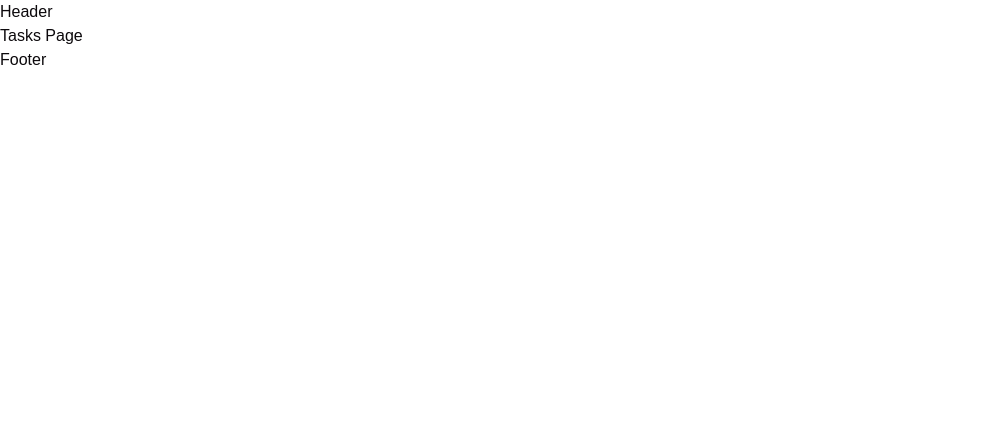
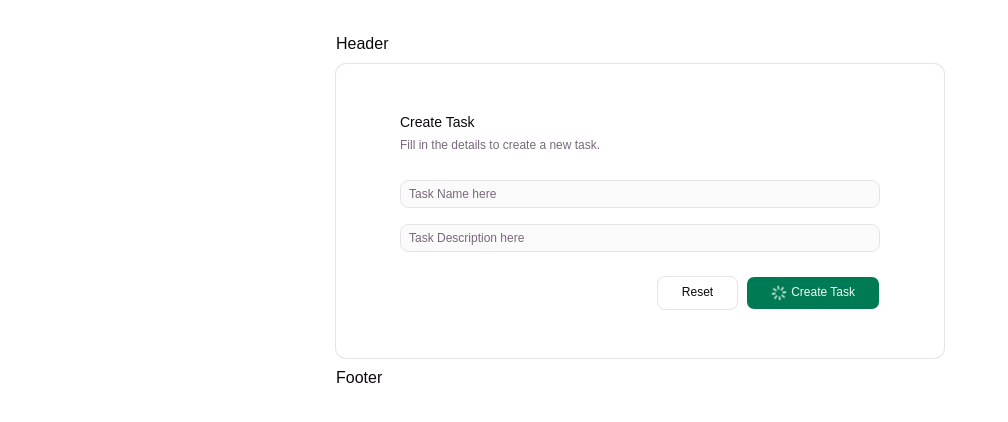
Before and after one commit to dominicpam89/tanstack-react-refresher-01-task-manager, a React (Vite) app: page /tasks in a window 1280 px wide. Shown: the top 422 px of the page, without its empty margins (0-1008 px from the left). Built offline with nearby package versions, Linux system fonts and the light colour scheme.

Commit message:
update UI for all pages and components

```diff
--- a/src/components/TaskCard.tsx
+++ b/src/components/TaskCard.tsx
@@ -1,3 +1,48 @@
+import { Button } from '@/components/ui/button'
+import {
+  Card,
+  CardContent,
+  CardDescription,
+  CardFooter,
+  CardHeader,
+  CardTitle,
+} from '@/components/ui/card'
+import { Input } from '@/components/ui/input'
+import { Label } from '@/components/ui/label'
+import { SpinnerCustom } from './ui/spinner-custom'
+
 export default function TaskCard() {
-  return <div></div>
+  return (
+    <Card className="p-2 md:p-12 gap-6">
+      <CardHeader>
+        <CardTitle>Create Task</CardTitle>
+        <CardDescription>Fill in the details to create a new task.</CardDescription>
+      </CardHeader>
+      <CardContent>
+        <div className="grid w-full items-center gap-4">
+          <Label htmlFor="task-name" className="hidden">
+            Task Name
+          </Label>
+          <Input name="task-name" id="task-name" placeholder="Task Name here" />
+          <Label htmlFor="task-description" className="hidden">
+            Task Description
+          </Label>
+          <Input
+            name="task-description"
+            id="task-description"
+            placeholder="Task Description here"
+          />
+        </div>
+      </CardContent>
+      <CardFooter className="flex gap-2 justify-end">
+        <Button variant="outline" className="px-6 py-4 cursor-pointer">
+          Reset
+        </Button>
+        <Button size="lg" className="px-6 py-4 cursor-pointer">
+          <SpinnerCustom />
+          Create Task
+        </Button>
+      </CardFooter>
+    </Card>
+  )
 }
--- /dev/null
+++ b/src/components/ui/label.tsx
@@ -0,0 +1,22 @@
+import * as React from "react"
+import { Label as LabelPrimitive } from "radix-ui"
+
+import { cn } from "@/lib/utils"
+
+function Label({
+  className,
+  ...props
+}: React.ComponentProps<typeof LabelPrimitive.Root>) {
+  return (
+    <LabelPrimitive.Root
+      data-slot="label"
+      className={cn(
+        "flex items-center gap-2 text-xs/relaxed leading-none font-medium select-none group-data-[disabled=true]:pointer-events-none group-data-[disabled=true]:opacity-50 peer-disabled:cursor-not-allowed peer-disabled:opacity-50",
+        className
+      )}
+      {...props}
+    />
+  )
+}
+
+export { Label }
--- /dev/null
+++ b/src/components/ui/spinner-custom.tsx
@@ -0,0 +1,13 @@
+import { LoaderIcon } from 'lucide-react'
+import { cn } from '@/lib/utils'
+
+export function SpinnerCustom({ className, ...props }: React.ComponentProps<'svg'>) {
+  return (
+    <LoaderIcon
+      role="status"
+      aria-label="loading"
+      className={cn('size-4 animate-spin', className)}
+      {...props}
+    />
+  )
+}
--- /dev/null
+++ b/src/components/ui/spinner.tsx
@@ -0,0 +1,10 @@
+import { cn } from "@/lib/utils"
+import { Loader2Icon } from "lucide-react"
+
+function Spinner({ className, ...props }: React.ComponentProps<"svg">) {
+  return (
+    <Loader2Icon role="status" aria-label="Loading" className={cn("size-4 animate-spin", className)} {...props} />
+  )
+}
+
+export { Spinner }
--- a/src/pages/RootLayout.tsx
+++ b/src/pages/RootLayout.tsx
@@ -2,7 +2,7 @@ import { Outlet } from 'react-router'
 
 export default function RootLayoutPage() {
   return (
-    <div>
+    <div className="w-full min-w-75 max-w-2xl p-2 sm:p-8 m-auto flex flex-col gap-2">
       <header>Header</header>
       <main>
         <Outlet />
--- a/src/pages/TasksPage.tsx
+++ b/src/pages/TasksPage.tsx
@@ -1,3 +1,9 @@
+import TaskCard from '@/components/TaskCard'
+
 export default function TasksPage() {
-  return <div>Tasks Page</div>
+  return (
+    <div>
+      <TaskCard />
+    </div>
+  )
 }
```
